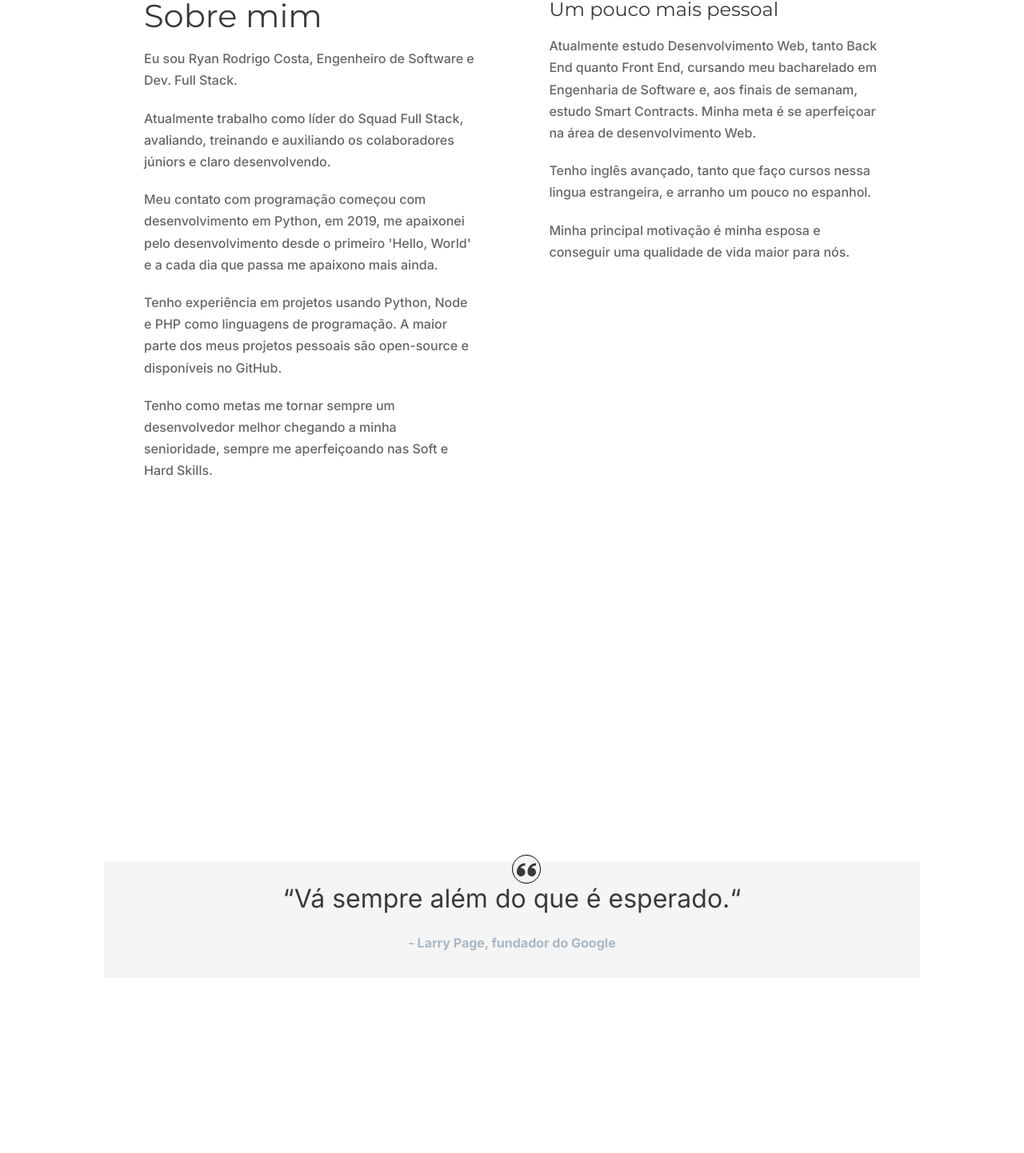
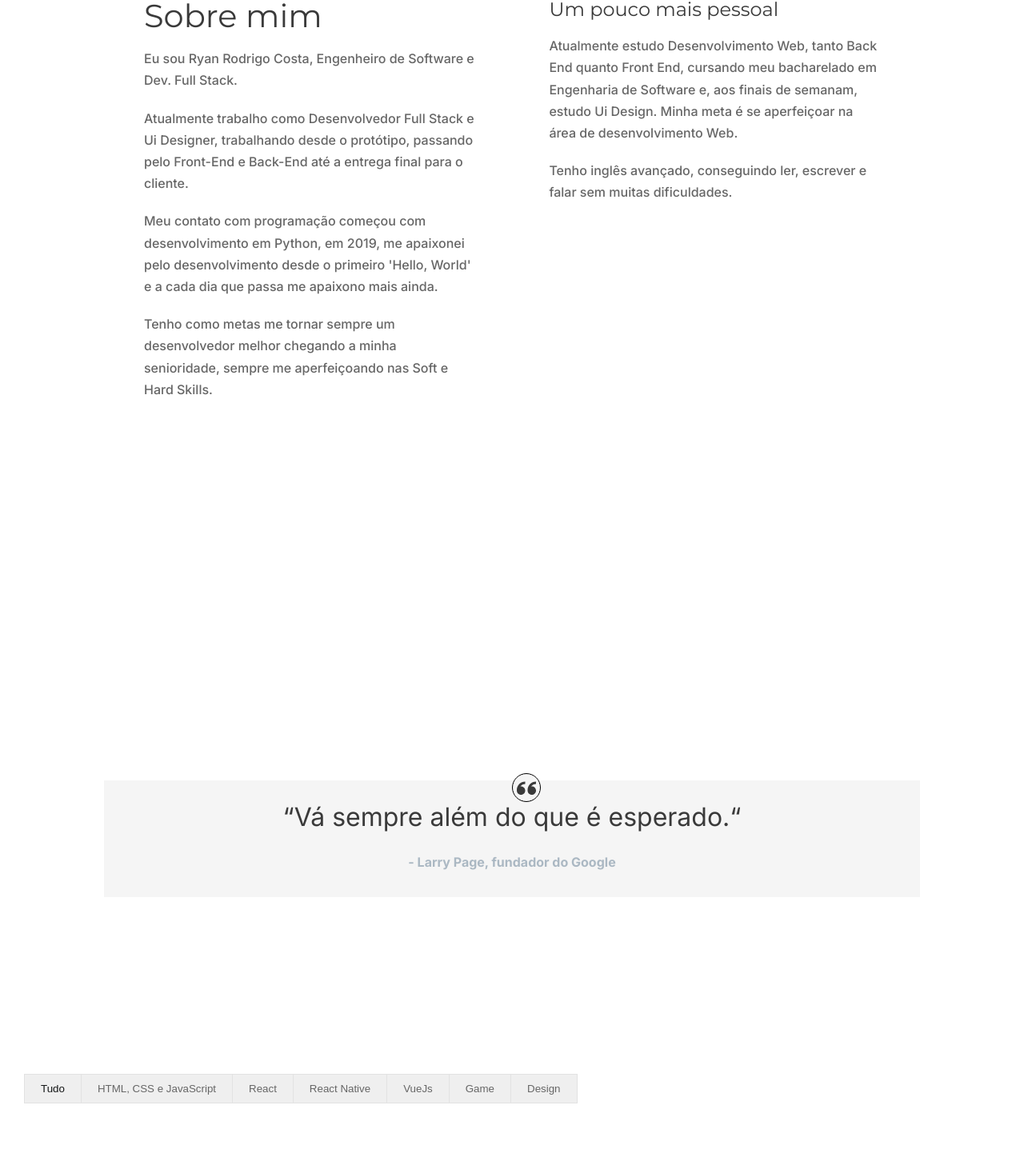
Before and after one commit to Ryan-R-C/new-portfolio, a React (Create React App) app: page / in a window 1280 px wide. Shown: the part 1473-2915 px from the top of the page at 80% size. Built offline with nearby package versions, Linux system fonts and the light colour scheme.

Commit message:
updated info

```diff
--- a/src/info.ts
+++ b/src/info.ts
@@ -82,9 +82,8 @@ export const storagedInfo =
     title: 'Sobre mim',
     paragraphs: [
       "Eu sou Ryan Rodrigo Costa, Engenheiro de Software e Dev. Full Stack.",
-      "Atualmente trabalho como líder do Squad Full Stack, avaliando, treinando e auxiliando os colaboradores júniors e claro desenvolvendo.",
+      "Atualmente trabalho como Desenvolvedor Full Stack e Ui Designer, trabalhando desde o protótipo, passando pelo Front-End e Back-End até a entrega final para o cliente.",
       "Meu contato com programação começou com desenvolvimento em Python, em 2019, me apaixonei pelo desenvolvimento desde o primeiro 'Hello, World' e a cada dia que passa me apaixono mais ainda.",
-      "Tenho experiência em projetos usando Python, Node e PHP como linguagens de programação. A maior parte dos meus projetos pessoais são open-source e disponíveis no GitHub.",
       "Tenho como metas me tornar sempre um desenvolvedor melhor chegando a minha senioridade, sempre me aperfeiçoando nas Soft e Hard Skills."
     ]
   },
@@ -93,9 +92,8 @@ export const storagedInfo =
   asideAboutText: { // V?
     title: 'Um pouco mais pessoal',
     paragraphs: [
-      "Atualmente estudo Desenvolvimento Web, tanto Back End quanto Front End, cursando meu bacharelado em Engenharia de Software e, aos finais de semanam, estudo Smart Contracts. Minha meta é se aperfeiçoar na área de desenvolvimento Web.",
-      "Tenho inglês avançado, tanto que faço cursos nessa lingua estrangeira, e arranho um pouco no espanhol.",
-      "Minha principal motivação é minha esposa e conseguir uma qualidade de vida maior para nós.",
+      "Atualmente estudo Desenvolvimento Web, tanto Back End quanto Front End, cursando meu bacharelado em Engenharia de Software e, aos finais de semanam, estudo Ui Design. Minha meta é se aperfeiçoar na área de desenvolvimento Web.",
+      "Tenho inglês avançado, conseguindo ler, escrever e falar sem muitas dificuldades.",
     ]
   },
 
@@ -104,10 +102,11 @@ export const storagedInfo =
   filtros: [ // -
     "HTML, CSS e JavaScript",
     // "Node",
-    "Game",
     "React",
     "React Native",
-    "VueJs"
+    "VueJs",
+    "Game",
+    "Design",
   ],
 
 
@@ -277,49 +276,11 @@ export const storagedInfo =
     },
 
 
-    {
-      filter: "React",
-      title: "Regenciador de Notas",
-      link: "#",
-      src: "https://camo.githubusercontent.com/573961d36ffff92b33451e25f825b984d64773734e9a3763e2e8ac808ddccf70/68747470733a2f2f692e6962622e636f2f6a6736536462792f72656163742d70726f6a2d6e6f7465322e6a7067",
-      clickMessage: "Ler Mais",
 
-      paragraph: "Um gerenciador de notas ou postits usando ReactJs, MomentJs e Local Storage...",
-      detailedInfo: {
-        title: "Regenciador de Notas",
-        link: "https://ryan-react-note-manager.netlify.app/",
-        linkTitle: "Link do Site",
-        imgSrc: "https://camo.githubusercontent.com/573961d36ffff92b33451e25f825b984d64773734e9a3763e2e8ac808ddccf70/68747470733a2f2f692e6962622e636f2f6a6736536462792f72656163742d70726f6a2d6e6f7465322e6a7067",
-        infos: [
-          {
-            title: "",
-            text: [
-              "Este projeto é um gerenciador de notas usando ReactJs como biblioteca principal.",
-            ]
-          },
-          {
-            title: "O que aprendi",
-            text: [
-              "Feito usando React Class Components, era a única forma de desenvolver em React que sabia na época. Essa arquitetura complexa não me permitiu, como dev. inexperiente, conceber todas as ideias que tinha para o sistema.",
-              "Erros de estado, arquitetura complexa e minha inexperiencia na época, não me permitiram produzir algo com a qualidade que almejo.",
-              "Faria diferente hoje, transformando a arquitetura em Function Components e presando por Clean Code, assim, sem dúvida alguma, conseguiria conceber algo com a qualidade que sempre prezo."
-            ]
-          },
-        ],
-        techs: {
-          title: "Tecnologias usadas",
-          list: [
-            "ReactJs",
-            "MomentJs",
-            "LocalStorage API",
-          ]
-        }
-      }
-    },
 
 
     {
-      filter: "React Native",
+      filter: "React Native React",
       title: "React Native News",
       link: "https://ryan-news-react-app.netlify.app/",
       src: "https://camo.githubusercontent.com/645d08fdb5027ed9534beefb6f611d118884d8cde7271177c7b988ae4893e594/68747470733a2f2f692e6962622e636f2f743862735173662f53637265656e73686f742d66726f6d2d323032322d30372d31362d31382d33312d33382e706e67",
@@ -396,7 +357,7 @@ export const storagedInfo =
       }
     },
 
-     /*
+    /*
     ================================================================
     VUE TIMETRACKER
     */
@@ -435,6 +396,46 @@ export const storagedInfo =
       }
     },
 
+
+     /*
+    ================================================================
+    VUE TIMETRACKER
+    */
+
+    {
+      filter: "Design",
+      title: "Evóikio - Aplicativo de imóveis",
+      link: "#",
+      src: "https://i.ibb.co/hLBk4SZ/Frame-125-3.png",
+      clickMessage: "Ler Mais",
+
+      paragraph: "Um pequeno Evóikio - Aplicativo de imóveis utilizando HTML, CSS e JavaScript puros!",
+      detailedInfo: {
+        title: "Evóikio - Aplicativo de imóveis",
+        link: "https://www.figma.com/file/Y8U4wxI6CvaAF3RtdSdvPQ/Trabalho-Prototipo?node-id=0%3A1&t=yXCW0RUqnSAPgpgB-1",
+        linkTitle: "Link do Figma",
+        imgSrc: "https://i.ibb.co/TmMrLBn/Frame-125-5.png",
+        infos: [
+          {
+            title: "História do projeto e o que aprendi",
+            text: [
+
+              `Este foi um projeto iniciado como trabalho da matéria de Design de Sistemas da minha Faculdade de Engenharia de Software.`,
+              `Os requisitos eram simples, uma prototipação de baixa e média fidelidade de um aplicativo de compra e vende de imóveis.`,
+              `Acabei gostando muito da proposta e desenvolvi,  um protótipo de alta fidelidade, identidade visual e uma logo, garatindo nota máxima na atividade.`,
+              `Após esse periodo, no final do ano de 2023 iniciei um novo curso de UI Design e finalmente consegui ver o que me incomodava dentro do resultado final. Então voltei para ele mais uma vez, espaçamentos, fontes, cores e até componentes inteiros, mas mantendo a essência da identidade visual.`,
+              `Um projeto com resultado muito agradável e com certeza uma forma bem nítida de visualizar minha evolução profissional.`
+            ]
+          },
+        ],
+        techs: {
+          title: "Tecnologias usadas",
+          list: [
+            "Figma",
+          ]
+        }
+      }
+    },
 
   ],
 
@@ -516,8 +517,9 @@ export const storagedInfo =
       text:
         ['Em relação a tecnlogias server-side que tenho prática e experiência:',
           'Banco de Dados: MySQL, PostgreSQL e MongoDB',
-          'Linguagem de programação: além de NodeJs, PHP e Python.  ',
-          'No que diz respeito a Sistemas Operacionais conheço Linux, foco principal em Ubuntu e seus derivados, mas também Fedora, como CentOS.'
+          'Linguagem de programação: NodeJs, PHP e Python.  ',
+          'Para mobile: React Native.  ',
+          'Em Linux, foco principal em Ubuntu e seus derivados, mas também Fedora, como CentOS.'
         ],
       direction: "row",
       mainColor: "rgb(89, 105, 198)",
```
